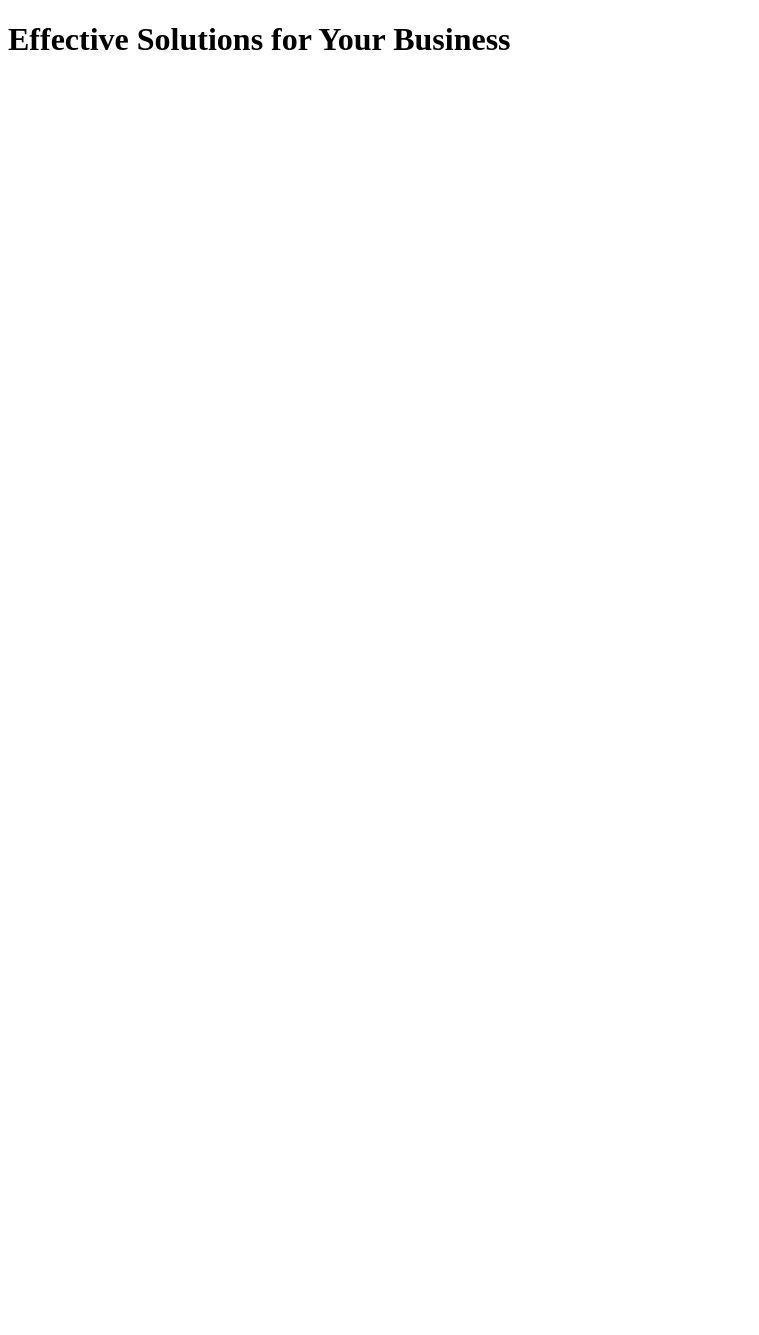
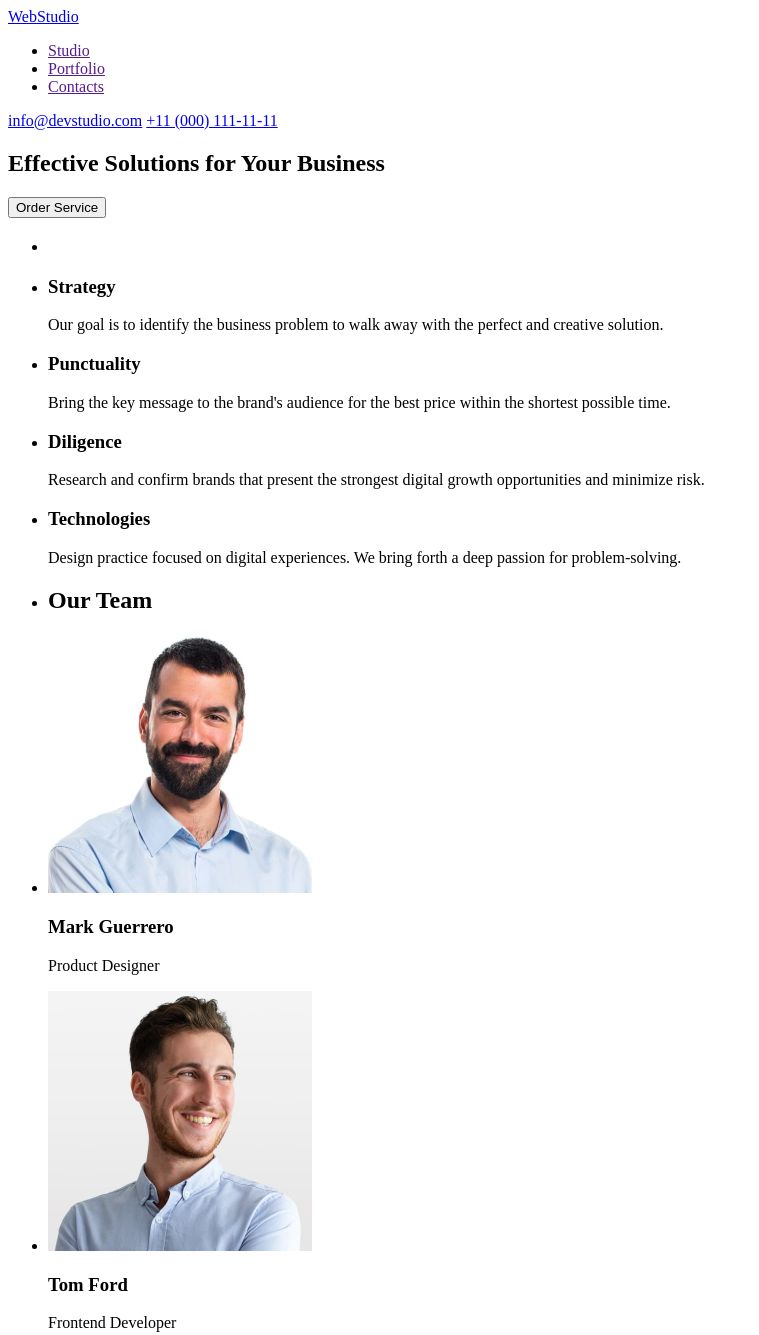
Before and after one commit to DmytroPrykhodko96/goit-markup-hw-01, a plain HTML site: page index.html in a window 1280 px wide. Shown: the top 1335 px of the page, without its empty margins (0-759 px from the left). Before the commit the page ends 800 px from the top, so only its background shows below. Drawn offline with Linux system fonts and the light colour scheme.

Commit message:
update file index.html

```diff
--- a/index.html
+++ b/index.html
@@ -6,6 +6,124 @@
     <title>Web Studio</title>
   </head>
   <body>
-    <h1>Effective Solutions for Your Business</h1>
+    <header>
+      <div>
+        <a href="./index.html">WebStudio</a>
+
+        <nav>
+          <ul>
+            <li><a href="">Studio</a></li>
+            <li><a href="">Portfolio</a></li>
+            <li><a href="">Contacts</a></li>
+          </ul>
+        </nav>
+        <a href="info@devstudio.com">info@devstudio.com</a>
+        <a href="tel:+11 (000) 111-11-11">+11 (000) 111-11-11</a>
+      </div>
+    </header>
+    <main>
+      <section>
+        <div>
+          <h1>Effective Solutions for Your Business</h1>
+          <button type="button">Order Service</button>
+        </div>
+      </section>
+      <section>
+        <div>
+          <ul>
+            <li><h2></h2></li>
+            <li>
+              <h3>Strategy</h3>
+              <p>
+                Our goal is to identify the business problem to walk away with
+                the perfect and creative solution.
+              </p>
+            </li>
+            <li>
+              <h3>Punctuality</h3>
+              <p>
+                Bring the key message to the brand's audience for the best price
+                within the shortest possible time.
+              </p>
+            </li>
+            <li>
+              <h3>Diligence</h3>
+              <p>
+                Research and confirm brands that present the strongest digital
+                growth opportunities and minimize risk.
+              </p>
+            </li>
+            <li>
+              <h3>Technologies</h3>
+              <p>
+                Design practice focused on digital experiences. We bring forth a
+                deep passion for problem-solving.
+              </p>
+            </li>
+          </ul>
+        </div>
+      </section>
+      <section>
+        <div>
+          <ul>
+            <li><h2>Our Team</h2></li>
+            <li>
+              <img
+                src="./images/foto1.jpg"
+                alt="Mark Guerrero"
+                width="264"
+                height="260"
+              />
+              <h3>Mark Guerrero</h3>
+              <p>Product Designer</p>
+            </li>
+
+            <li>
+              <img
+                src="./images/foto2.jpg"
+                alt="Tom Ford"
+                width="264"
+                height="260"
+              />
+              <h3>Tom Ford</h3>
+              <p>Frontend Developer</p>
+            </li>
+
+            <li>
+              <img
+                src="./images/foto3.jpg"
+                alt="Camila Garcia"
+                width="264"
+                height="260"
+              />
+              <h3>Camila Garcia</h3>
+              <p>Marketing</p>
+            </li>
+
+            <li>
+              <img
+                src="./images/foto4.jpg"
+                alt="Daniel Wilson"
+                width="264"
+                height="260"
+              />
+              <h3>Daniel Wilson</h3>
+              <p>UI Designer</p>
+            </li>
+          </ul>
+        </div>
+      </section>
+    </main>
+    <footer>
+      <section>
+        <div>
+          <a href="index.html">WebStudio</a>
+          <p>
+            Increase the flow of customers and sales for your business with
+            digital marketing & growth solutions.
+          </p>
+        </div>
+      </section>
+    </footer>
   </body>
 </html>
```
